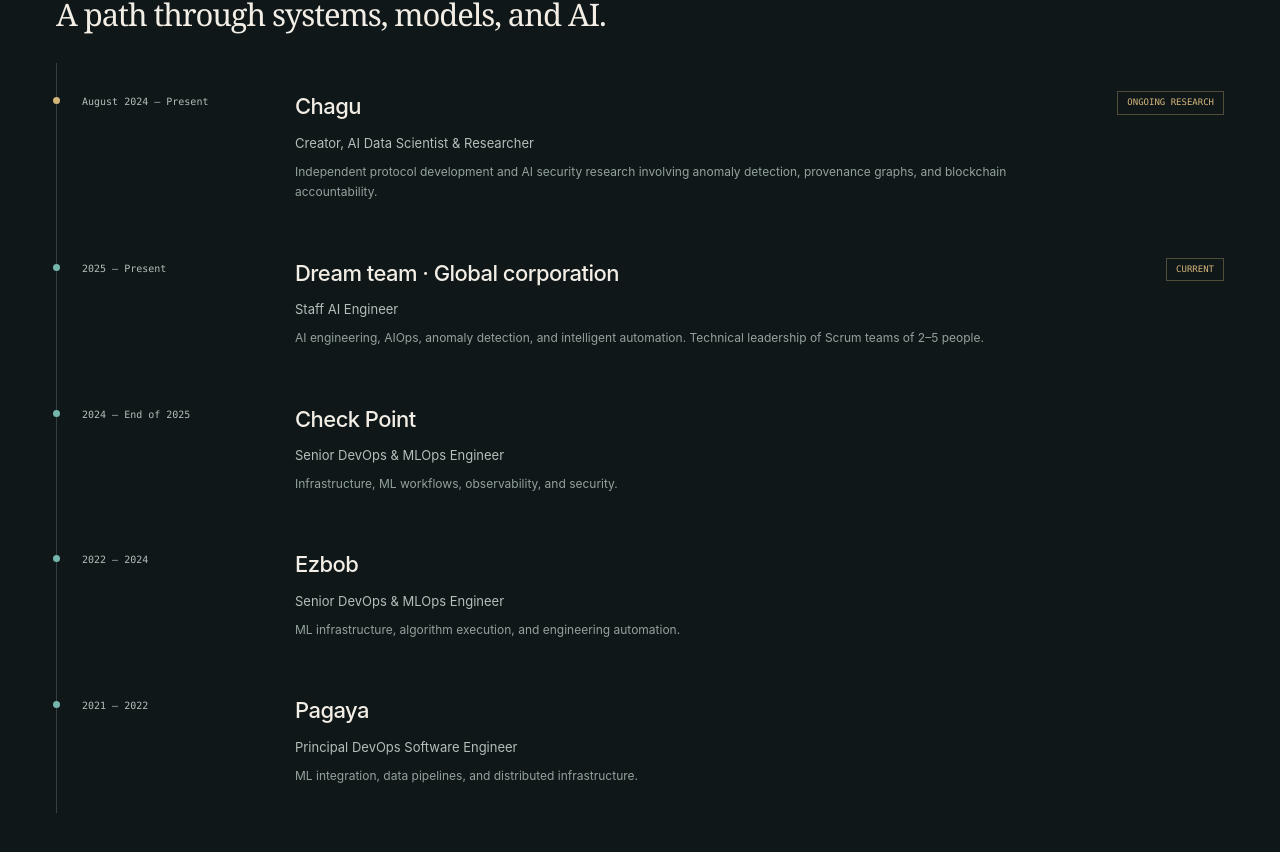
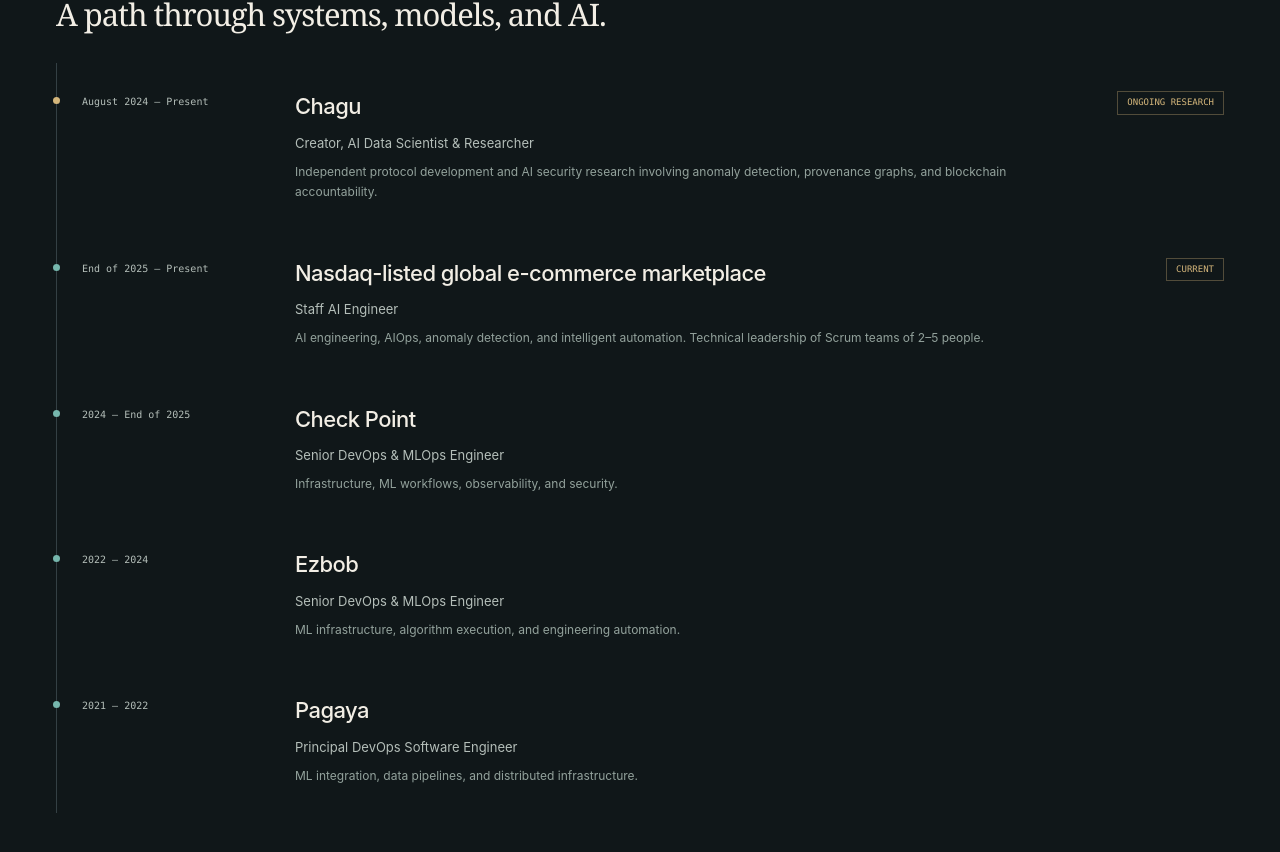
Before and after one commit to taimax13/taimax13.github.io, a Jekyll site: the page built from index.html, in a window 1280 px wide and 900 px high, scrolled down 3886 px. Shown: the top 852 px of the window. Built offline with Jekyll 4.4.1, drawn with Linux system fonts in a browser that asks for light colours.

Commit message:
Align employer wording across portfolio and CVs

```diff
--- a/_data/data.yml
+++ b/_data/data.yml
@@ -61,8 +61,8 @@
     company: Chagu
     details: Independent protocol development and AI security research involving anomaly detection, provenance graphs, and blockchain accountability.
   - role: Staff AI Engineer
-    time: 2025 – Present
-    company: Dream team · Global corporation
+    time: End of 2025 – Present
+    company: Nasdaq-listed global e-commerce marketplace
     details: |
       - Led engineering and architecture for AI incident-response and deployment automation, providing technical direction to Scrum teams of 2–5 people.
       - Built incident-response agents connecting alerts, metrics, logs, and runbooks to investigation and controlled remediation on GCP Cloud Run and Vertex AI.
--- a/index.html
+++ b/index.html
@@ -69,7 +69,7 @@
         <div class="timeline-heading"><p class="eyebrow">Selected research & engineering experience</p><h3 id="timeline-title">A path through systems, models, and AI.</h3></div>
         <ol>
           <li><span class="timeline-date">August 2024 — Present</span><div><h4>Chagu</h4><p>Creator, AI Data Scientist &amp; Researcher</p><p class="timeline-detail">Independent protocol development and AI security research involving anomaly detection, provenance graphs, and blockchain accountability.</p></div><span class="timeline-status">Ongoing research</span></li>
-          <li><span class="timeline-date">2025 — Present</span><div><h4>Dream team · Global corporation</h4><p>Staff AI Engineer</p><p class="timeline-detail">AI engineering, AIOps, anomaly detection, and intelligent automation. Technical leadership of Scrum teams of 2–5 people.</p></div><span class="timeline-status">Current</span></li>
+          <li><span class="timeline-date">End of 2025 — Present</span><div><h4>Nasdaq-listed global e-commerce marketplace</h4><p>Staff AI Engineer</p><p class="timeline-detail">AI engineering, AIOps, anomaly detection, and intelligent automation. Technical leadership of Scrum teams of 2–5 people.</p></div><span class="timeline-status">Current</span></li>
           <li><span class="timeline-date">2024 — End of 2025</span><div><h4>Check Point</h4><p>Senior DevOps & MLOps Engineer</p><p class="timeline-detail">Infrastructure, ML workflows, observability, and security.</p></div></li>
           <li><span class="timeline-date">2022 — 2024</span><div><h4>Ezbob</h4><p>Senior DevOps & MLOps Engineer</p><p class="timeline-detail">ML infrastructure, algorithm execution, and engineering automation.</p></div></li>
           <li><span class="timeline-date">2021 — 2022</span><div><h4>Pagaya</h4><p>Principal DevOps Software Engineer</p><p class="timeline-detail">ML integration, data pipelines, and distributed infrastructure.</p></div></li>
--- a/scripts/validate_site.py
+++ b/scripts/validate_site.py
@@ -79,7 +79,7 @@
             references += 1
     home = (root / 'index.html').read_text()
     for required in ['Creator, AI Data Scientist &amp; Researcher', 'August 2024',
-                     'Dream team · Global corporation', 'Staff AI Engineer', '2025 — Present',
+                     'Nasdaq-listed global e-commerce marketplace', 'Staff AI Engineer', 'End of 2025 — Present',
                      '2024 — End of 2025', '2022 — 2024', '2021 — 2022',
                      'PhD Researcher, Computer Science', 'Registered researcher',
                      'Advanced Data Science', 'Y-Data', 'Big Data Engineering',
```
